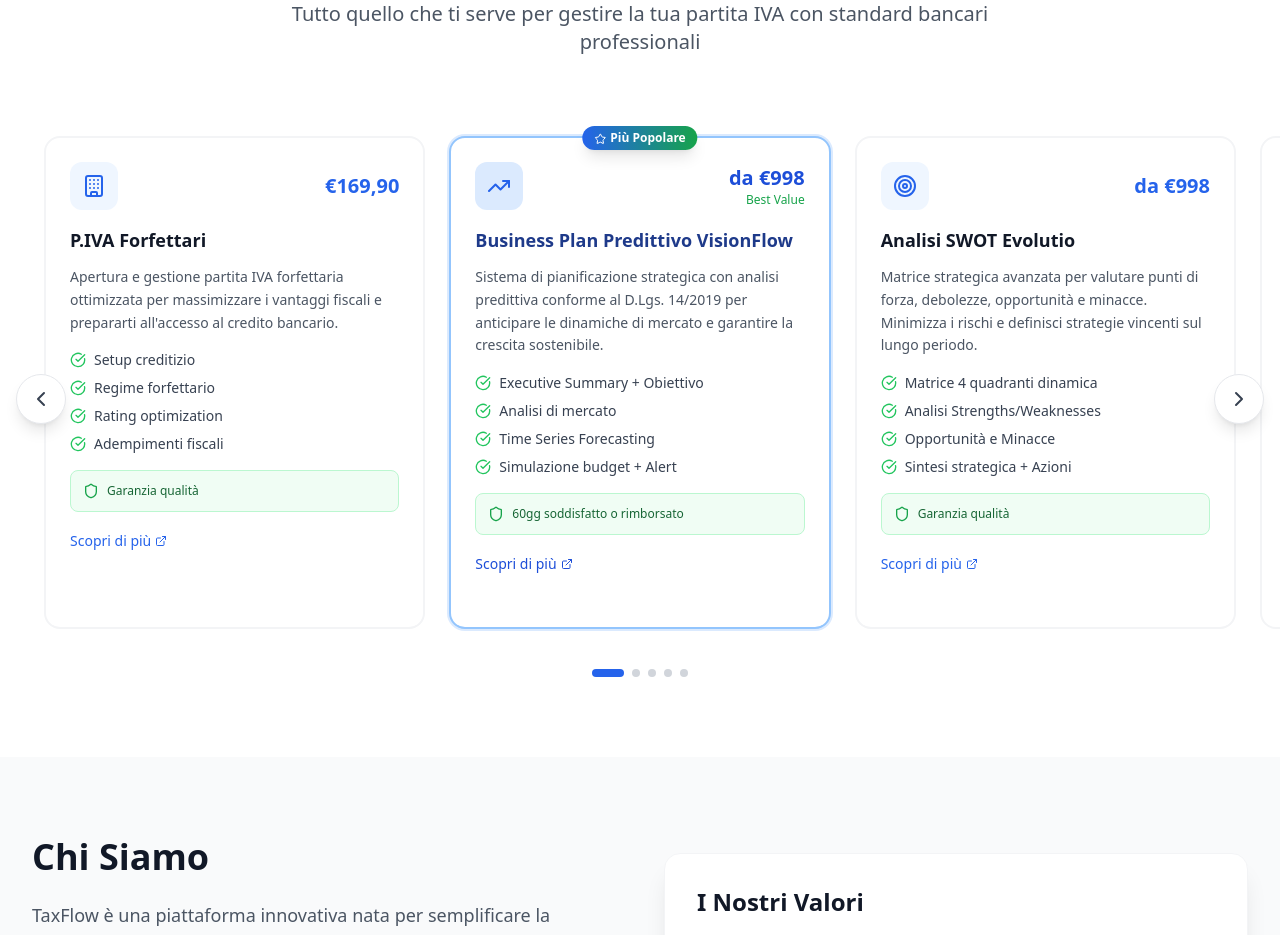
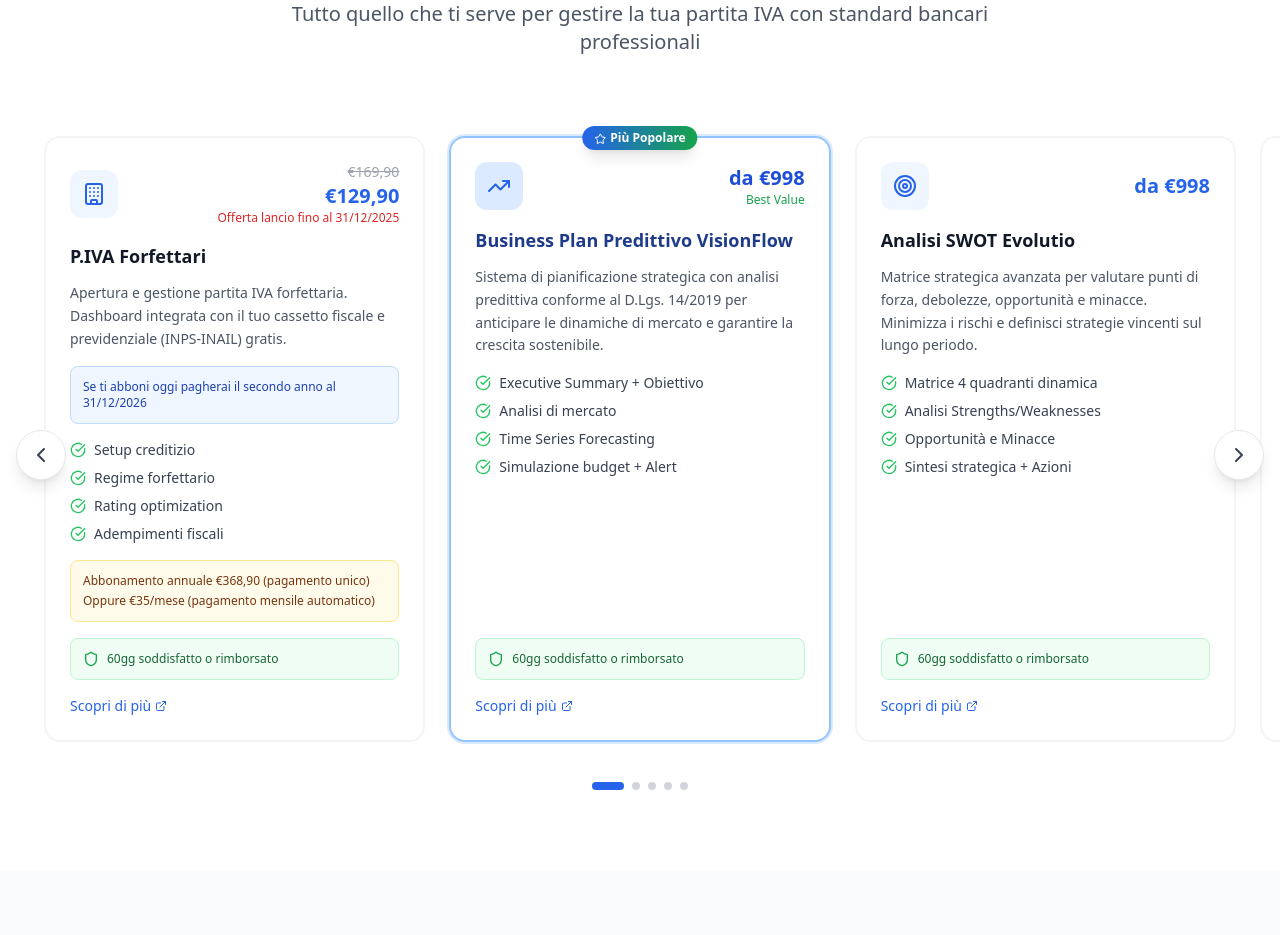
Before and after one commit to lilwesyy/taxflow, a React (Vite) app in the folder frontend/: page / in a window 1280 px wide. Shown: the part 1520-2455 px from the top of the page. Built offline with nearby package versions, Linux system fonts and the light colour scheme; no server answers.

Commit message:
Align service card bottom elements using flexbox
- Added flex flex-col to card container
- Wrapped main content in flex-grow div
- Guarantee badge and "Scopri di più" link now align at same height across all cards

```diff
--- a/frontend/src/components/LandingPage.tsx
+++ b/frontend/src/components/LandingPage.tsx
@@ -208,9 +208,20 @@
     {
       icon: Building,
       title: "P.IVA Forfettari",
-      description: "Apertura e gestione partita IVA forfettaria ottimizzata per massimizzare i vantaggi fiscali e prepararti all'accesso al credito bancario.",
-      price: "€169,90",
-      features: ["Setup creditizio", "Regime forfettario", "Rating optimization", "Adempimenti fiscali"],
+      description: "Apertura e gestione partita IVA forfettaria. Dashboard integrata con il tuo cassetto fiscale e previdenziale (INPS-INAIL) gratis.",
+      price: "€129,90",
+      originalPrice: "€169,90",
+      discount: "Offerta lancio fino al 31/12/2025",
+      features: [
+        "Setup creditizio",
+        "Regime forfettario",
+        "Rating optimization",
+        "Adempimenti fiscali"
+      ],
+      paymentOptions: [
+        "Abbonamento annuale €368,90 (pagamento unico)",
+        "Oppure €35/mese (pagamento mensile automatico)"
+      ],
       learnMoreUrl: "https://www.agenziaentrate.gov.it/portale/web/guest/schede/dichiarazioni/dichiarazione-di-inizio-attivita-iva/infogen-dichiarazione-inizio-attivita",
       learnMoreText: "Guida Agenzia Entrate P.IVA forfettaria"
     },
@@ -776,7 +787,7 @@
                       className="w-full md:w-1/3 flex-shrink-0 px-2 md:px-3"
                     >
                       <div
-                        className={`group bg-white border-2 ${isPopular ? 'border-primary-300 ring-2 ring-primary-100' : 'border-gray-100'} rounded-2xl p-6 hover:border-primary-200 hover:shadow-xl transition-all duration-300 relative h-full`}
+                        className={`group bg-white border-2 ${isPopular ? 'border-primary-300 ring-2 ring-primary-100' : 'border-gray-100'} rounded-2xl p-6 hover:border-primary-200 hover:shadow-xl transition-all duration-300 relative h-full flex flex-col`}
                       >
                         {/* Popular Badge */}
                         {isPopular && (
@@ -788,13 +799,20 @@
                           </div>
                         )}
 
+                        <div className="flex-grow">
                           <div className="flex items-center justify-between mb-4">
                             <div className={`${isPopular ? 'bg-primary-100' : 'bg-primary-50'} w-12 h-12 rounded-xl flex items-center justify-center group-hover:bg-primary-100 transition-colors`}>
                               <Icon className="h-6 w-6 text-primary-600" />
                             </div>
                             <div className="text-right">
+                              {service.originalPrice && (
+                                <div className="text-sm text-gray-400 line-through">{service.originalPrice}</div>
+                              )}
                               <div className={`text-xl font-bold ${isPopular ? 'text-primary-700' : 'text-primary-600'}`}>{service.price}</div>
-                            {isPopular && (
+                              {service.discount && (
+                                <div className="text-xs text-red-600 font-medium">{service.discount}</div>
+                              )}
+                              {isPopular && !service.discount && (
                                 <div className="text-xs text-green-600 font-medium">Best Value</div>
                               )}
                             </div>
@@ -802,6 +820,14 @@
 
                           <h3 className={`text-lg font-bold ${isPopular ? 'text-primary-900' : 'text-gray-900'} mb-3`}>{service.title}</h3>
                           <p className="text-gray-600 mb-4 leading-relaxed text-sm">{service.description}</p>
+
+                          {service.title === "P.IVA Forfettari" && (
+                            <div className="mb-4 p-3 bg-blue-50 border border-blue-200 rounded-lg">
+                              <p className="text-blue-800 font-medium text-xs">
+                                Se ti abboni oggi pagherai il secondo anno al 31/12/2026
+                              </p>
+                            </div>
+                          )}
 
                           <div className="space-y-2 mb-4">
                             {service.features.map((feature, featureIndex) => (
@@ -812,12 +838,26 @@
                             ))}
                           </div>
 
+                          {/* Payment Options */}
+                          {service.paymentOptions && (
+                            <div className="mb-4 p-3 bg-amber-50 border border-amber-200 rounded-lg">
+                              <div className="space-y-1">
+                                {service.paymentOptions.map((option, idx) => (
+                                  <p key={idx} className="text-amber-900 text-xs font-medium">
+                                    {option}
+                                  </p>
+                                ))}
+                              </div>
+                            </div>
+                          )}
+                        </div>
+
                         {/* Guarantee Badge */}
                         <div className="mb-4 p-3 bg-green-50 border border-green-200 rounded-lg">
                           <div className="flex items-center">
                             <Shield className="h-4 w-4 text-green-600 mr-2" />
                             <span className="text-green-800 font-medium text-xs">
-                              {isPopular ? '60gg soddisfatto o rimborsato' : 'Garanzia qualità'}
+                              60gg soddisfatto o rimborsato
                             </span>
                           </div>
                         </div>
@@ -826,7 +866,7 @@
                           href={service.learnMoreUrl}
                           target="_blank"
                           rel="noopener noreferrer"
-                          className={`inline-flex items-center ${isPopular ? 'text-primary-700 hover:text-primary-800' : 'text-primary-600 hover:text-primary-700'} font-medium text-sm group-hover:underline`}
+                          className="inline-flex items-center text-primary-600 hover:text-primary-700 font-medium text-sm group-hover:underline"
                           title={service.learnMoreText}
                         >
                           Scopri di più
```
Lines whose indentation alone changed are shown as unchanged.
